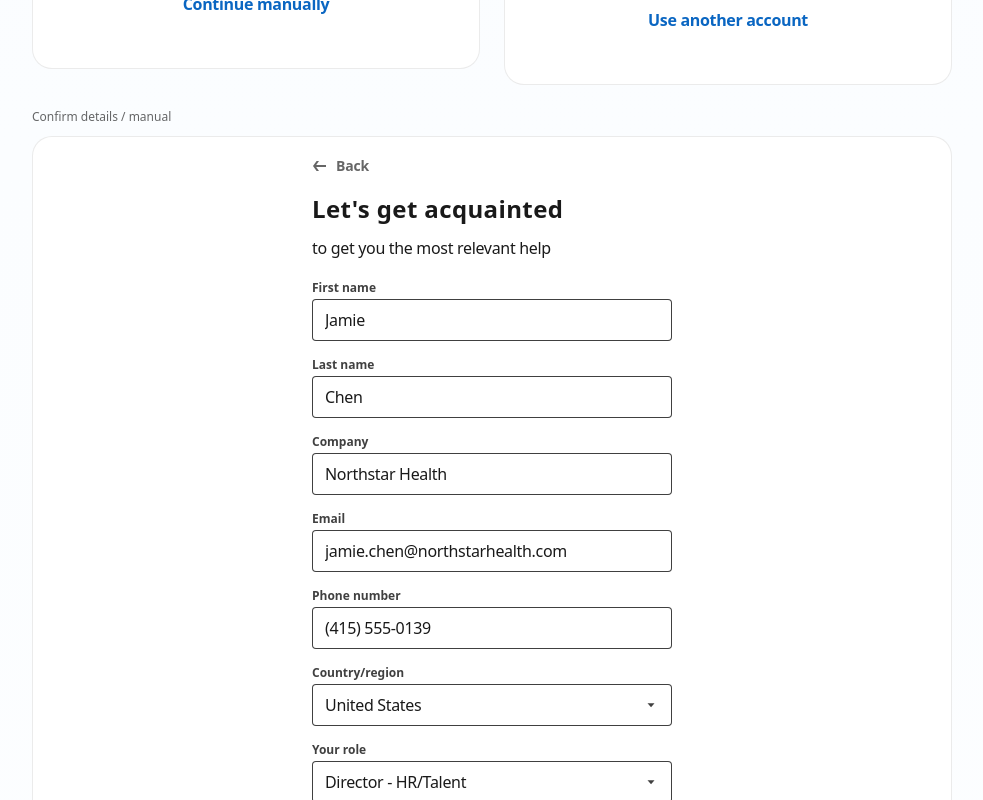
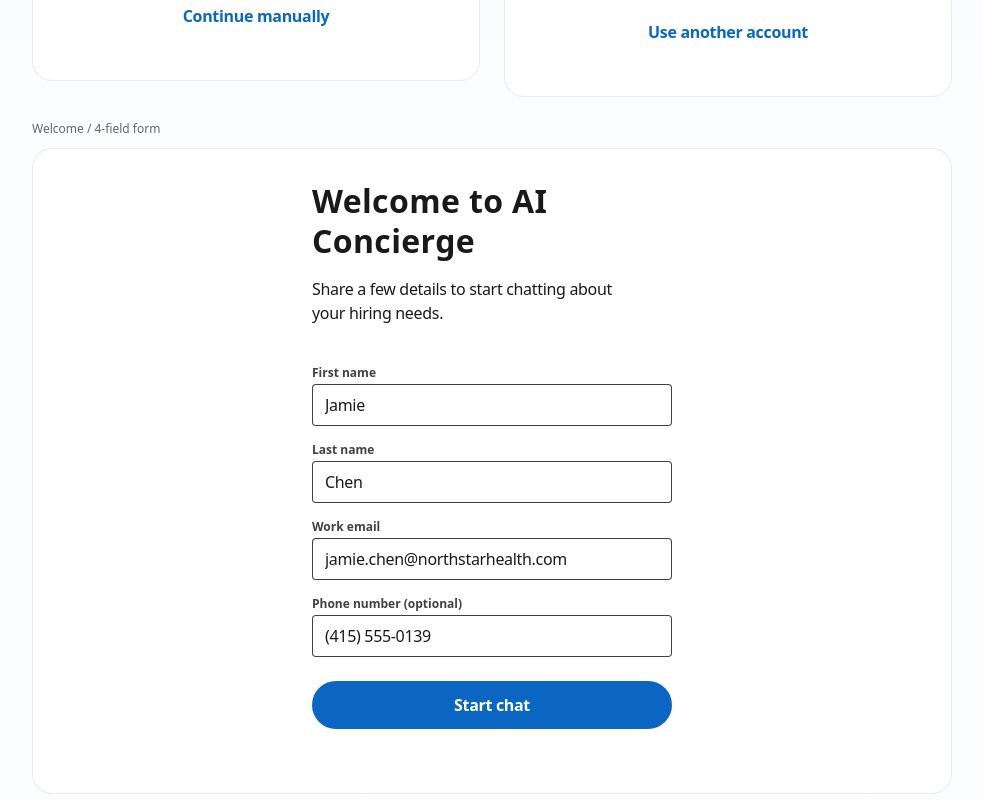
Before and after one commit to princeofshanghai/ai-concierge, a Next.js app: page /internal/ai-concierge-components in a window 1280 px wide. Shown: the part 2620-3420 px from the top of the page, without its empty margins (148-1131 px from the left). Built offline with nearby package versions, Linux system fonts and the light colour scheme.

Commit message:
Refine design.md for chat-only concierge system

```diff
--- a/src/components/ai-concierge-component-gallery.tsx
+++ b/src/components/ai-concierge-component-gallery.tsx
@@ -67,7 +67,7 @@ const SAMPLE_RECOMMENDATION_ARTIFACT = {
 const SAMPLE_LOWER_TOUCH_RECOMMENDATION_ARTIFACT = {
   bodyText: "Best for occasional hiring and attracting inbound candidates",
   ctaHref: "https://example.com",
-  ctaLabel: "Explore all plans",
+  ctaLabel: "View product",
   tagText: "Recommended for you",
   titleText: "Hiring Pro",
   type: "recommendation" as const,
@@ -347,10 +347,11 @@ export function AiConciergeComponentGallery() {
             </ComponentRow>
 
             <ComponentRow
-              description="Entry flow for LinkedIn connection and contact-detail confirmation, including the lighter signed-in review state, the updated cleaner back-arrow style with a 16x16 contact-details arrow, 14px regular darker-neutral edit-mode helper copy, denser read-only summary rows, the manual intro copy, and the new first-name-only fallback for the direct-to-chat flow (low-friction path shown when the user isn't signed in to LinkedIn so we only ask for a name and collect email/phone inline when an action needs them)."
+              description="Entry flow for LinkedIn connection and contact-detail confirmation, including the lighter signed-in review state, the updated cleaner back-arrow style with a 16x16 contact-details arrow, 14px regular darker-neutral edit-mode helper copy, denser read-only summary rows, the manual intro copy, the welcome-plus-4-fields variant, and the first-name-only fallback for the direct-to-chat flow."
               states={[
                 "Signed out",
                 "Signed in",
+                "Welcome / 4-field form",
                 "Confirm details / manual",
                 "Confirm details / prefilled",
                 "Direct-to-chat / first-name only",
@@ -413,6 +414,37 @@ export function AiConciergeComponentGallery() {
                     />
                   </PreviewSurface>
                 </div>
+
+                <PreviewSurface
+                  className="overflow-hidden"
+                  label="Welcome / 4-field form"
+                  padded={false}
+                >
+                  <AiConciergeOnboarding
+                    details={onboardingDetails}
+                    fieldSet="contact-basics"
+                    isLinkedInConnected={false}
+                    isValid={
+                      onboardingDetails.firstName.trim().length > 0 &&
+                      onboardingDetails.lastName.trim().length > 0 &&
+                      onboardingDetails.email.trim().length > 0
+                    }
+                    linkedInIdentity={null}
+                    mode="welcome"
+                    onBack={() => {}}
+                    onChange={(field, value) =>
+                      setOnboardingDetails((currentDetails) => ({
+                        ...currentDetails,
+                        [field]: value,
+                      }))
+                    }
+                    onContinueWithoutLinkedIn={() => {}}
+                    onContinueWithLinkedIn={() => {}}
+                    onGetStarted={() => {}}
+                    onStartConversation={() => {}}
+                    onUseAnotherAccount={() => {}}
+                  />
+                </PreviewSurface>
 
                 <PreviewSurface
                   className="overflow-hidden"
@@ -536,7 +568,7 @@ export function AiConciergeComponentGallery() {
             </ComponentRow>
 
             <ComponentRow
-              description="Scheduling surface for format choice, slot selection, contact details, and the updated back-arrow style. When the contact value for the chosen format is empty (direct-to-chat flow), the input appears immediately below the 'Add an email address…' / 'Add a phone number…' prompt so the user can fill it in without clicking 'Change'. Once a value is entered and the field blurs, the surface collapses to a one-line summary with a Change affordance; clicking Change re-opens the input."
+              description="Scheduling surface for format choice, slot selection, contact details, and the updated back-arrow style. When the contact value for the chosen format is empty (direct-to-chat flow), the input appears immediately below the 'Add an email address…' / 'Add a phone number…' prompt so the user can fill it in without clicking 'Change'. A compact 'Done' button below the input (disabled while empty) collapses the surface to a one-line summary with a Change affordance; clicking Change re-opens the input."
               states={["Scheduling / prefilled", "Scheduling / empty contact"]}
               title="AiConciergeNextStepPanel"
             >
--- a/src/components/ai-concierge-next-step-panel.tsx
+++ b/src/components/ai-concierge-next-step-panel.tsx
@@ -272,7 +272,6 @@ export function AiConciergeNextStepPanel({
                         }
                         value={selectedContactValue}
                         onFocus={() => setIsContactDestinationEditing(true)}
-                        onBlur={() => setIsContactDestinationEditing(false)}
                         onValueChange={(value) => {
                           if (selectedContactChannel === "email") {
                             setMeetingEmailDraft(value);
@@ -281,6 +280,16 @@ export function AiConciergeNextStepPanel({
                           }
                         }}
                       />
+                      <Button
+                        type="button"
+                        size="compact"
+                        variant="tertiary"
+                        disabled={!hasSelectedContactValue}
+                        onClick={() => setIsContactDestinationEditing(false)}
+                        className="!h-7 !px-2 shrink-0"
+                      >
+                        <span className="ai-type-label-xs">Done</span>
+                      </Button>
                     </div>
                   )
                 ) : null}
--- a/src/components/ai-concierge-onboarding.tsx
+++ b/src/components/ai-concierge-onboarding.tsx
@@ -24,7 +24,8 @@ type AiConciergeOnboardingProps = {
   // is the low-friction fallback used when LinkedIn isn't connected in the
   // direct-to-chat flow — we just ask "What should I call you?" and collect
   // email/phone later, inline at the moment we actually need them.
-  fieldSet?: "full" | "first-name-only";
+  // "contact-basics" is the combined welcome + 4-field form variant.
+  fieldSet?: "full" | "first-name-only" | "contact-basics";
   isPanelExpanded?: boolean;
   isLinkedInConnected?: boolean;
   isValid: boolean;
@@ -133,6 +134,104 @@ function QuickNameForm({
               value={details.firstName}
               onValueChange={(value) => onChange("firstName", value)}
             />
+            <div className="pt-2">
+              <Button type="submit" fullWidth disabled={!isValid}>
+                {submitLabel}
+              </Button>
+            </div>
+          </form>
+        </div>
+      </div>
+    </div>
+  );
+}
+
+function WelcomeContactForm({
+  details,
+  isPanelExpanded,
+  isValid,
+  onChange,
+  onStartConversation,
+  submitLabel,
+}: {
+  details: ConciergeContactDetails;
+  isPanelExpanded: boolean;
+  isValid: boolean;
+  onChange: (
+    field: keyof ConciergeContactDetails,
+    value: string,
+  ) => void;
+  onStartConversation: () => void;
+  submitLabel: string;
+}) {
+  return (
+    <div className="flex h-full flex-col">
+      <div className="flex-1 overflow-y-auto px-5 pb-10 pt-8">
+        <div className="mx-auto w-full max-w-[360px]">
+          <div
+            className={[
+              "max-w-[320px]",
+              isPanelExpanded ? "sm:max-w-[384px]" : "",
+            ].join(" ")}
+          >
+            <h3 className="ai-type-display-md text-ai-text-primary">
+              Welcome to AI Concierge
+            </h3>
+            <p className="ai-type-body-md-open mt-4 text-ai-text-primary">
+              Share a few details to start chatting about your hiring needs.
+            </p>
+          </div>
+
+          <form
+            className="mt-8 flex flex-col gap-4 pb-6 sm:mt-10"
+            onSubmit={(event) => {
+              event.preventDefault();
+              onStartConversation();
+            }}
+          >
+            <div
+              className={[
+                "grid gap-4",
+                isPanelExpanded ? "sm:grid-cols-2" : "",
+              ].join(" ")}
+            >
+              <FormTextField
+                label="First name"
+                autoComplete="given-name"
+                autoFocus
+                value={details.firstName}
+                onValueChange={(value) => onChange("firstName", value)}
+              />
+              <FormTextField
+                label="Last name"
+                autoComplete="family-name"
+                value={details.lastName}
+                onValueChange={(value) => onChange("lastName", value)}
+              />
+            </div>
+
+            <div
+              className={[
+                "grid gap-4",
+                isPanelExpanded ? "sm:grid-cols-2" : "",
+              ].join(" ")}
+            >
+              <FormTextField
+                label="Work email"
+                autoComplete="email"
+                type="email"
+                value={details.email}
+                onValueChange={(value) => onChange("email", value)}
+              />
+              <FormTextField
+                label="Phone number (optional)"
+                autoComplete="tel"
+                type="tel"
+                value={details.phoneNumber}
+                onValueChange={(value) => onChange("phoneNumber", value)}
+              />
+            </div>
+
             <div className="pt-2">
               <Button type="submit" fullWidth disabled={!isValid}>
                 {submitLabel}
@@ -589,6 +688,19 @@ export function AiConciergeOnboarding({
   welcomeVariant = "legacy",
 }: AiConciergeOnboardingProps) {
   if (mode === "welcome") {
+    if (fieldSet === "contact-basics") {
+      return (
+        <WelcomeContactForm
+          details={details}
+          isPanelExpanded={isPanelExpanded}
+          isValid={isValid}
+          onChange={onChange}
+          onStartConversation={onStartConversation}
+          submitLabel={submitLabel}
+        />
+      );
+    }
+
     const welcomeTitle = "Hire the right people, faster";
     const welcomeDescription =
       "Chat with our AI to find the right hiring solution for your team, and connect with a sales rep when you're ready.";
--- a/src/components/ai-concierge-panel.tsx
+++ b/src/components/ai-concierge-panel.tsx
@@ -857,6 +857,8 @@ export function AiConciergePanel({
   const onboardingCopyVariant = "direct-entry";
   const isDirectToChatOnboarding =
     prototypeScenario.onboardingStyle === "direct-to-chat";
+  const isWelcomeContactFormOnboarding =
+    prototypeScenario.onboardingStyle === "welcome-contact-form";
   // In the direct-to-chat flow, the signed-out fallback is a single
   // "What should I call you?" field. The rep-gate always uses the full
   // form so we can collect the contact info an action needs.
@@ -866,12 +868,26 @@ export function AiConciergePanel({
     panelState === "manual" &&
     !isLinkedInConnected &&
     prototypeScenario.authState !== "linkedin-connected";
-  const onboardingFieldSet: "full" | "first-name-only" = isQuickNameEntry
-    ? "first-name-only"
-    : "full";
-  const isOnboardingValid = isQuickNameEntry
-    ? contactDetails.firstName.trim().length > 0
-    : isContactDetailsValid;
+  const isWelcomeContactBasicsEntry =
+    isWelcomeContactFormOnboarding &&
+    onboardingFlowIntent === "entry" &&
+    panelState === "welcome";
+  const onboardingFieldSet: "full" | "first-name-only" | "contact-basics" =
+    isWelcomeContactBasicsEntry
+      ? "contact-basics"
+      : isQuickNameEntry
+        ? "first-name-only"
+        : "full";
+  const isWelcomeContactBasicsValid = [
+    contactDetails.firstName,
+    contactDetails.lastName,
+    contactDetails.email,
+  ].every((value) => value.trim().length > 0);
+  const isOnboardingValid = isWelcomeContactBasicsEntry
+    ? isWelcomeContactBasicsValid
+    : isQuickNameEntry
+      ? contactDetails.firstName.trim().length > 0
+      : isContactDetailsValid;
   const onboardingSubmitLabel =
     pendingIdentityAction !== null
       ? "Continue to rep"
--- a/src/components/internal-prototype-nav.tsx
+++ b/src/components/internal-prototype-nav.tsx
@@ -56,6 +56,7 @@ const OPENING_PROMPT_OPTIONS: PrototypeScenario["openingPromptVariant"][] = [
 
 const ONBOARDING_STYLE_OPTIONS: PrototypeScenario["onboardingStyle"][] = [
   "direct-to-chat",
+  "welcome-contact-form",
   "confirm-details",
 ];
 
--- a/src/lib/ai-concierge-conversation.ts
+++ b/src/lib/ai-concierge-conversation.ts
@@ -1376,7 +1376,7 @@ function createRoute4HiringProRecommendationArtifact(): AiConciergeMessageArtifa
     bodyText:
       "Best for occasional hiring and attracting inbound candidates",
     ctaHref: LOWER_TOUCH_PLANS_CTA_HREF,
-    ctaLabel: "Explore all plans",
+    ctaLabel: "View product",
     tagText: "Recommended for you",
     titleText: "Hiring Pro",
     type: "recommendation",
@@ -1593,7 +1593,7 @@ function createLighterTouchRecommendationArtifact(): AiConciergeMessageArtifact
     bodyText:
       "Best for occasional hiring and attracting inbound candidates",
     ctaHref: LOWER_TOUCH_PLANS_CTA_HREF,
-    ctaLabel: "Explore all plans",
+    ctaLabel: "View product",
     tagText: "Recommended for you",
     titleText: "Hiring Pro",
     type: "recommendation",
--- a/src/lib/ai-concierge-playback.ts
+++ b/src/lib/ai-concierge-playback.ts
@@ -37,32 +37,34 @@ const PLAYBACK_SCRIPTS: Record<
     // Route 1 (High value, AE booking). Jamie taps the "Discuss my hiring
     // challenges" flat chip, answers vaguely (B1 → Jamie 1), gets a scope
     // clarifier from the AI (B2), shares the funding + 40-role context
-    // (Jamie 2), answers the specialization probe (Jamie 3), then picks a
-    // timeline bucket. The card CTA tap (B6) is driven by playback
-    // finalization, not a chat message — see `finalizeTranscript`.
+    // (Jamie 2), answers the specialization probe (Jamie 3), then picks the
+    // "Bit of both" timeline bucket — the canonical demo tap per the scripts
+    // doc. The card CTA tap (B6) is driven by playback finalization, not a
+    // chat message — see `finalizeTranscript`.
     userInputs: [
       "Discuss my hiring challenges",
       "too many open roles rn",
       "pretty recent. Series C closed in Feb. ~40 roles across eng, clinical, sales, ops over 2 quarters.",
       "Yeah a few. ML engineers, clinical informatics, couple senior sales leaders. Open a while now.",
-      "Specific milestones",
+      "Bit of both",
     ],
   },
   // Route 2 (Medium value, SDR live chat). Routes 2 and 3 share the same
   // transcript up to the two-CTA card (B4) — the branch happens when the
   // presenter taps a CTA on the card during demo. "Chat live now" triggers
   // the live-sales handoff; "Schedule for later" triggers the booking flow.
-  // See `docs/conversation-scripts.md` Route 2 / Route 3.
+  // Entry is the canonical flat chip "Find the right solution for me" per
+  // `docs/conversation-scripts.md` Route 2 / Route 3.
   "medium-sdr-live": {
     userInputs: [
-      "We have hard-to-fill roles",
+      "Find the right solution for me",
       "Senior nursing and clinical informatics mostly. Few of them have been open for months.",
       "In the next few months",
     ],
   },
   "medium-sdr-booking": {
     userInputs: [
-      "We have hard-to-fill roles",
+      "Find the right solution for me",
       "Senior nursing and clinical informatics mostly. Few of them have been open for months.",
       "In the next few months",
     ],
@@ -79,12 +81,12 @@ const PLAYBACK_SCRIPTS: Record<
     ],
   },
   "low-redirect-link": {
-    // Jamie's canonical Route 5 click + two typed diagnostic turns. Script
-    // ends on the inline redirect link embedded in the final assistant bubble
-    // — no artifact, no chips, no handoff. See Route 5 in
-    // `docs/conversation-scripts.md`.
+    // Jamie's canonical Route 5 chip tap ("Show me success stories") + two
+    // typed diagnostic turns. Script ends on the inline redirect link embedded
+    // in the final assistant bubble — no artifact, no chips, no handoff. See
+    // Route 5 in `docs/conversation-scripts.md`.
     userInputs: [
-      "Do companies like mine use this?",
+      "Show me success stories",
       "Startup, 15ish people. Haven't really hired much yet, but figuring we might need to soon.",
       "Honestly still up in the air. Maybe engineering and sales? No concrete plan yet.",
     ],
--- a/src/lib/prototype-scenario.ts
+++ b/src/lib/prototype-scenario.ts
@@ -14,10 +14,13 @@ export type PrototypeScenarioOpeningPromptVariant =
 // from LinkedIn identity and email/phone are collected just-in-time when
 // an action requires them (e.g. booking a meeting). `confirm-details`
 // preserves the legacy flow where the user sees and confirms a filled-in
-// contact form before starting the conversation.
+// contact form before starting the conversation. `welcome-contact-form`
+// keeps the welcome copy but combines it with a shorter first-name /
+// last-name / work-email / phone-number form before chat starts.
 export type PrototypeScenarioOnboardingStyle =
   | "direct-to-chat"
-  | "confirm-details";
+  | "confirm-details"
+  | "welcome-contact-form";
 
 // `live` is the default interactive experience. The other five values tell the
 // panel to render a fully pre-built transcript for a scripted route, skipping
@@ -86,7 +89,7 @@ export function getPrototypeScenarioOnboardingStyleGroupLabel() {
 }
 
 export function getPrototypeScenarioOnboardingStyleHelperText() {
-  return "Direct to chat skips the contact form and asks for email/phone only when an action needs it.";
+  return "Choose whether the first screen jumps into chat, confirms full details, or collects just first name, last name, work email, and phone.";
 }
 
 export function getPrototypeScenarioOnboardingStyleLabel(
@@ -97,6 +100,8 @@ export function getPrototypeScenarioOnboardingStyleLabel(
       return "Direct to chat";
     case "confirm-details":
       return "Confirm details first";
+    case "welcome-contact-form":
+      return "Welcome + 4 fields";
   }
 }
 
@@ -111,7 +116,7 @@ export function getPrototypeScenarioAuthGroupLabel() {
 }
 
 export function getPrototypeScenarioAuthHelperText() {
-  return "Changes whether the welcome shows Sign in to LinkedIn or Continue as Jamie.";
+  return "Changes whether entry details start blank or prefilled from LinkedIn, depending on the selected start flow.";
 }
 
 export function getPrototypeScenarioEntryLabel(
```
Also changed, not shown: 3 other files (tests, documents, lock files or other folders).
